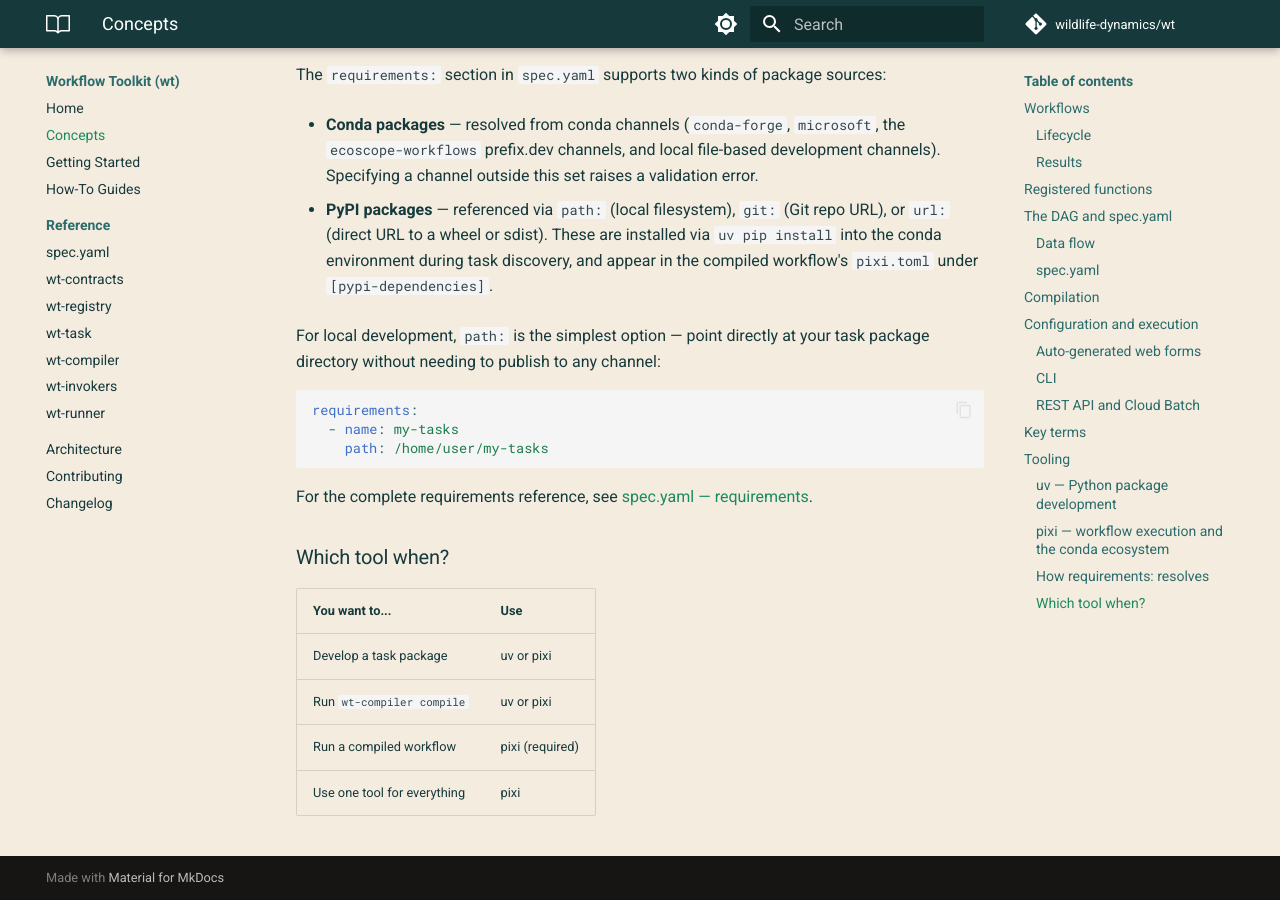
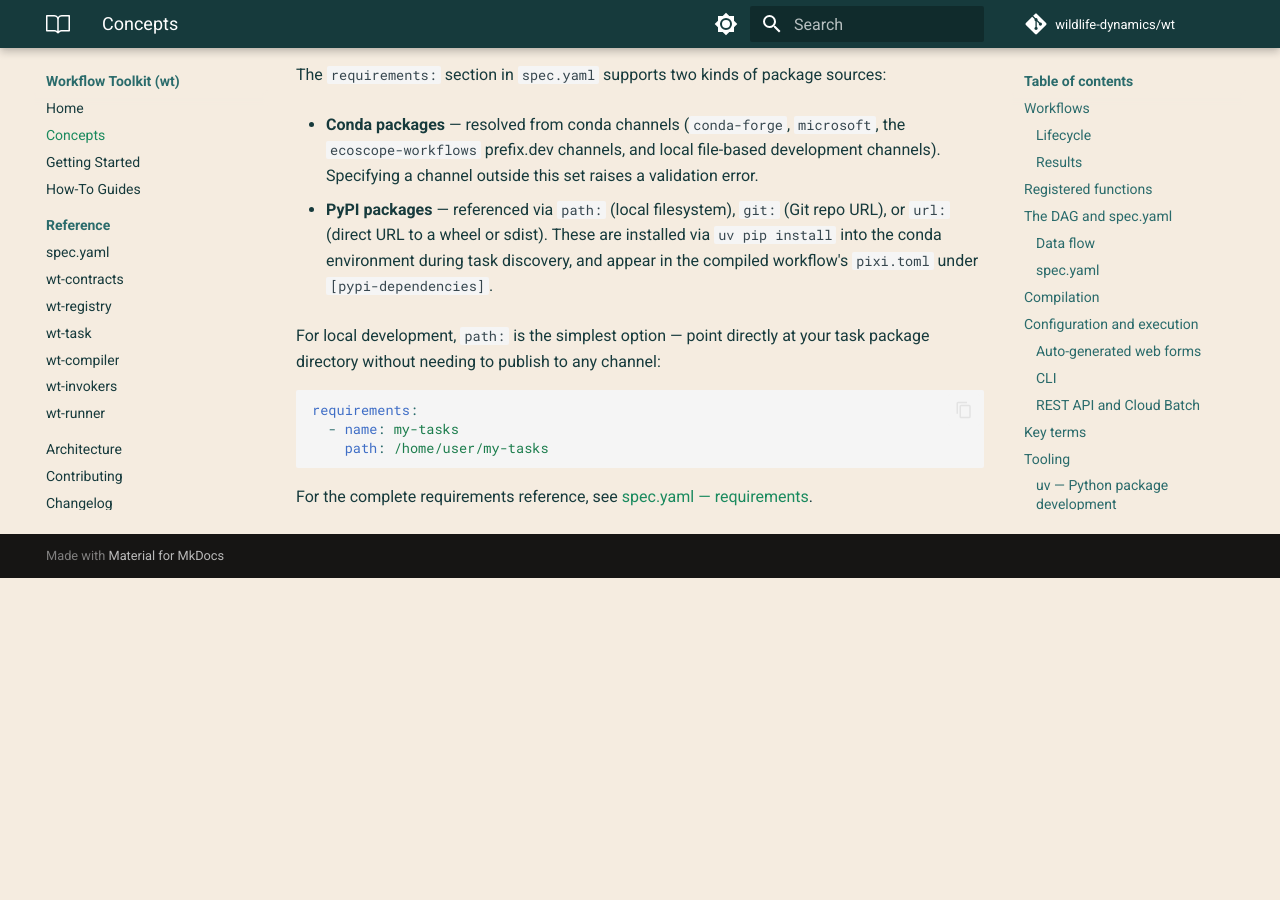
Before and after one commit to wildlife-dynamics/wt, an MkDocs documentation site: the page built from docs/content/concepts.md, in a window 1280 px wide and 900 px high, scrolled down 6919 px. Built offline with MkDocs 1.6.1 and Material for MkDocs 9.7.7, drawn with Linux system fonts in a browser that asks for light colours; a script that is not in the unit is left out; comment, search, counter and statistics services are not loaded; after the commit the page ends 7497 px from its top, so only the background shows below that.

Commit message:
Update docs/content/concepts.md

```diff
--- a/docs/content/concepts.md
+++ b/docs/content/concepts.md
@@ -336,12 +336,3 @@
 
 For the complete requirements reference, see
 [spec.yaml — requirements](reference/spec-yaml.md#requirements).
-
-### Which tool when?
-
-| You want to... | Use |
-|---|---|
-| Develop a task package | uv or pixi |
-| Run `wt-compiler compile` | uv or pixi |
-| Run a compiled workflow | pixi (required) |
-| Use one tool for everything | pixi |
```
